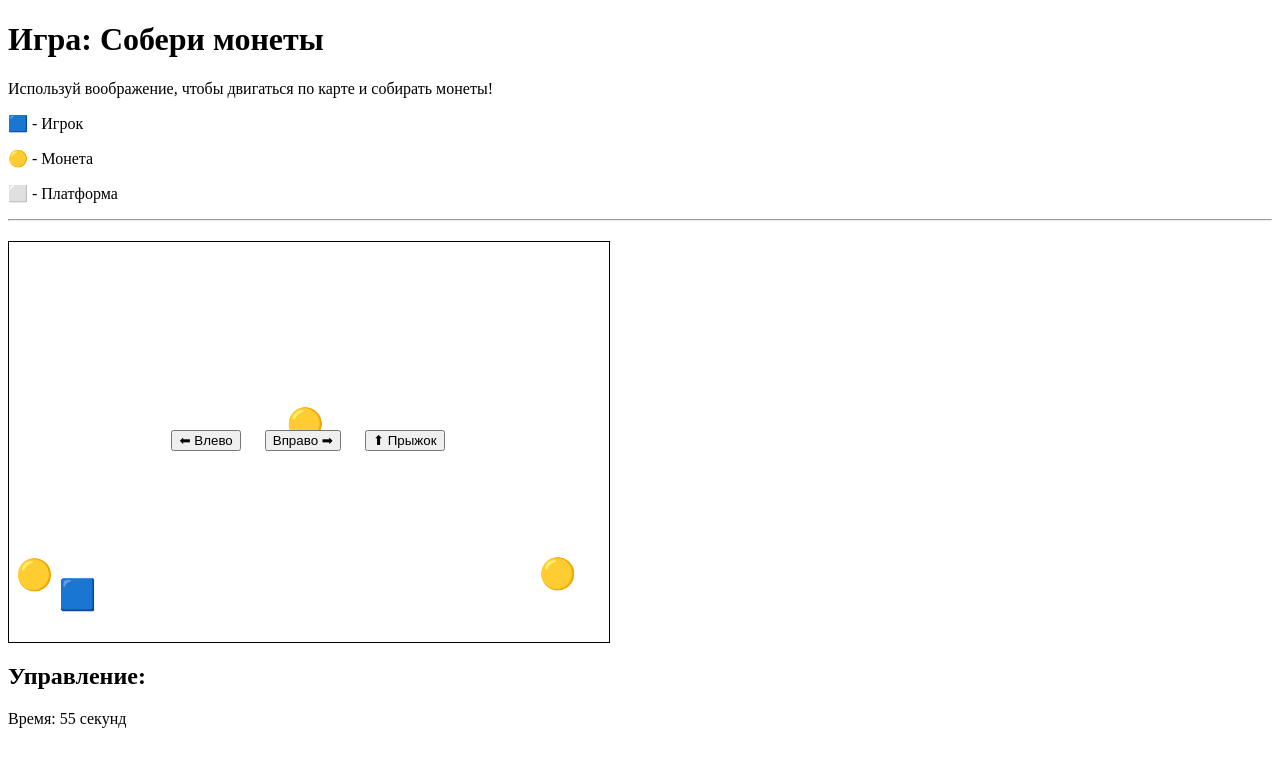
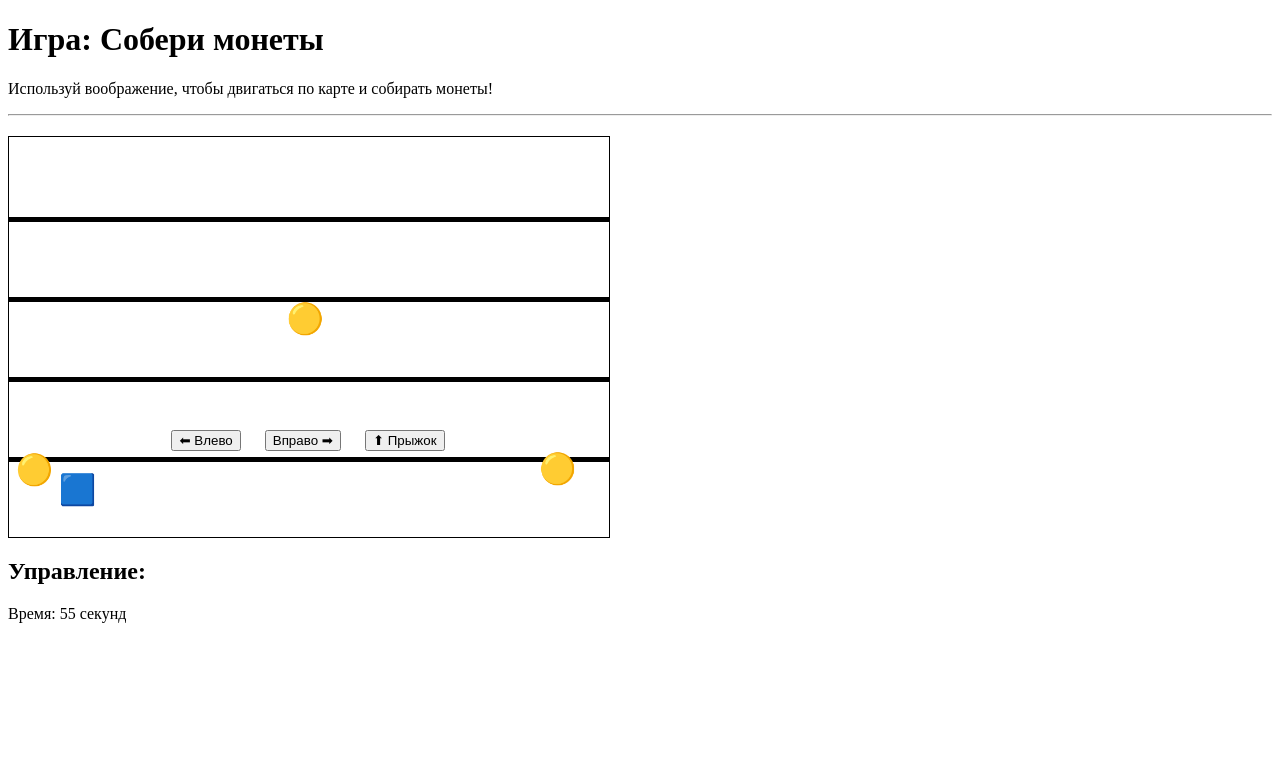
Before and after one commit to GmikeBy/Can-you-see-coins, a plain HTML site: page index.html in a window 1280 px wide. Drawn offline with Linux system fonts and the light colour scheme.

Commit message:
Update index.html

```diff
--- a/index.html
+++ b/index.html
@@ -16,7 +16,7 @@
             bottom: 0;
             left: 50px;
             font-size: 30px;
-            transition: bottom 0.3s ease-in-out; /* Плавный переход для прыжка */
+            transition: bottom 0.3s ease-in-out;
         }
 
         .coin {
@@ -34,6 +34,13 @@
             width: 600px;
             text-align: center;
         }
+
+        .level {
+            position: absolute;
+            width: 100%;
+            height: 5px;
+            background-color: black;
+        }
     </style>
 </head>
 <body>
@@ -41,19 +48,19 @@
 
     <p>Используй воображение, чтобы двигаться по карте и собирать монеты!</p>
 
-    <div>
-        <p>🟦 - Игрок</p>
-        <p>🟡 - Монета</p>
-        <p>⬜ - Платформа</p>
-    </div>
-
     <hr>
 
     <div id="gameArea">
+        <!-- Игровое поле с уровнями -->
+        <div class="level" style="top: 80px;"></div>
+        <div class="level" style="top: 160px;"></div>
+        <div class="level" style="top: 240px;"></div>
+        <div class="level" style="top: 320px;"></div>
+
         <p id="player">🟦</p>
-        <p class="coin" id="coin1" style="left: 150px; bottom: 50px;">🟡</p>
-        <p class="coin" id="coin2" style="left: 300px; bottom: 150px;">🟡</p>
-        <p class="coin" id="coin3" style="left: 450px; bottom: 250px;">🟡</p>
+        <p class="coin" id="coin1" style="left: 150px; bottom: 80px;">🟡</p>
+        <p class="coin" id="coin2" style="left: 300px; bottom: 160px;">🟡</p>
+        <p class="coin" id="coin3" style="left: 450px; bottom: 240px;">🟡</p>
     </div>
 
     <h2>Управление:</h2>
@@ -156,6 +163,7 @@
         function increaseJumpHeight() {
             if (!isJumping) {
                 jumpMultiplier++; // Увеличиваем высоту прыжка
+                if (jumpMultiplier > 2) jumpMultiplier = 2; // Ограничиваем прыжок до третьего уровня
                 jump();
             }
         }
```
